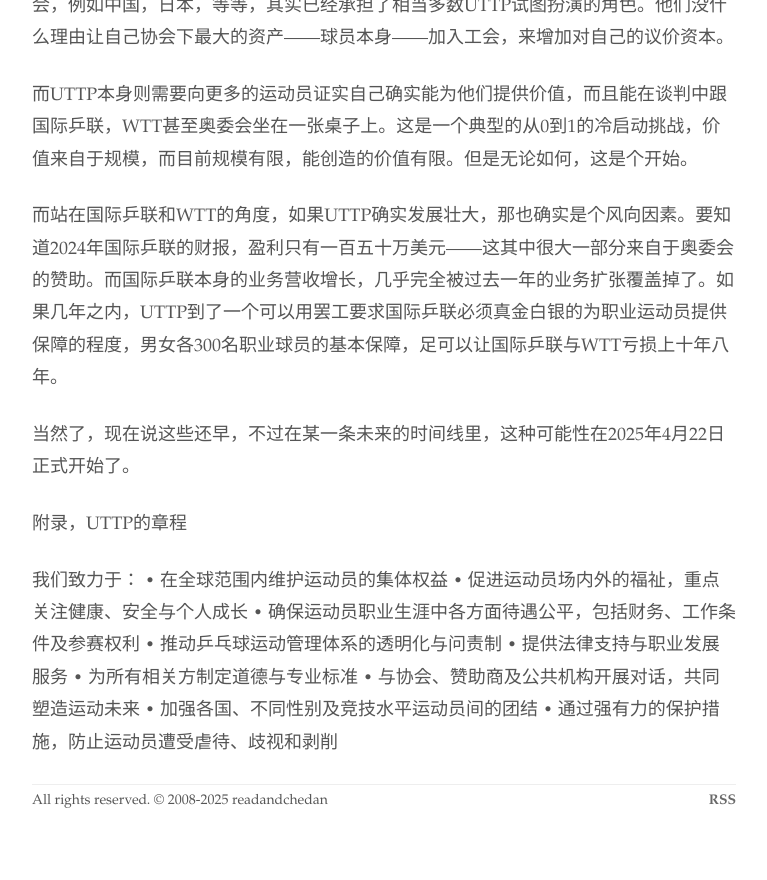
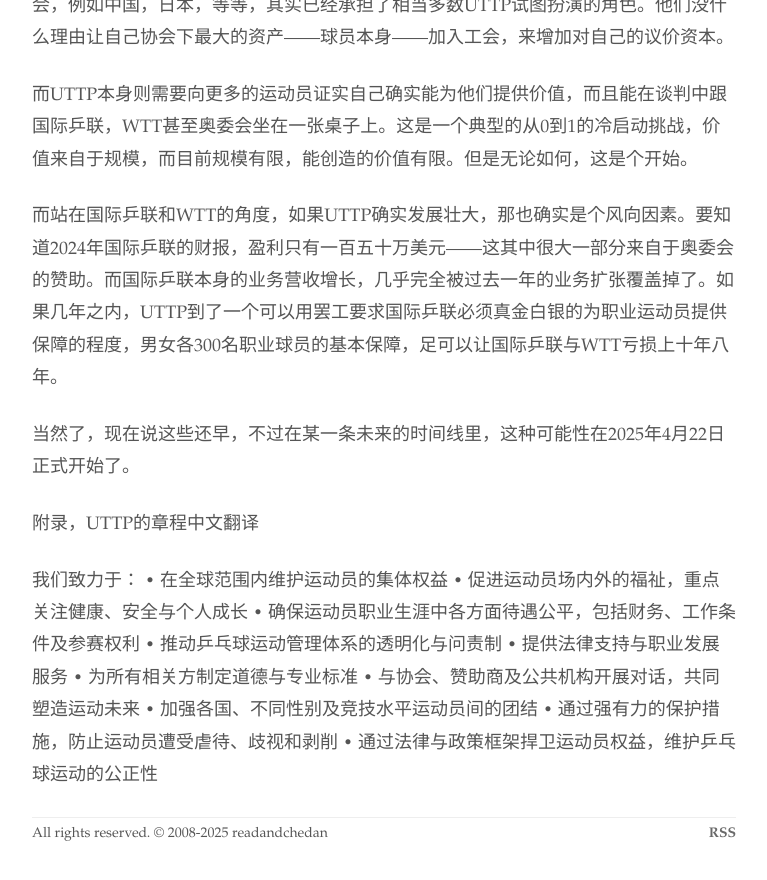
Before and after one commit to readandchedan/readandchedan.github.io, a Jekyll site: the page built from _posts/tabletennis/_posts/2025-05-12-uttp-up-against-wtt.md, in a window 1280 px wide and 900 px high, scrolled down 2570 px. Shown: the top 880 px of the window, without its empty margins (256-1023 px from the left). Built offline with Jekyll 4.4.1, drawn with Linux system fonts in a browser that asks for light colours.

Commit message:
missing one line

```diff
--- a/_posts/tabletennis/_posts/2025-05-12-uttp-up-against-wtt.md
+++ b/_posts/tabletennis/_posts/2025-05-12-uttp-up-against-wtt.md
@@ -60,7 +60,7 @@
 
 当然了，现在说这些还早，不过在某一条未来的时间线里，这种可能性在2025年4月22日正式开始了。
 
-附录，UTTP的章程
+附录，UTTP的章程中文翻译
 
 我们致力于：
 • 在全球范围内维护运动员的集体权益
@@ -72,3 +72,4 @@
 • 与协会、赞助商及公共机构开展对话，共同塑造运动未来
 • 加强各国、不同性别及竞技水平运动员间的团结
 • 通过强有力的保护措施，防止运动员遭受虐待、歧视和剥削
+• 通过法律与政策框架捍卫运动员权益，维护乒乓球运动的公正性
```
